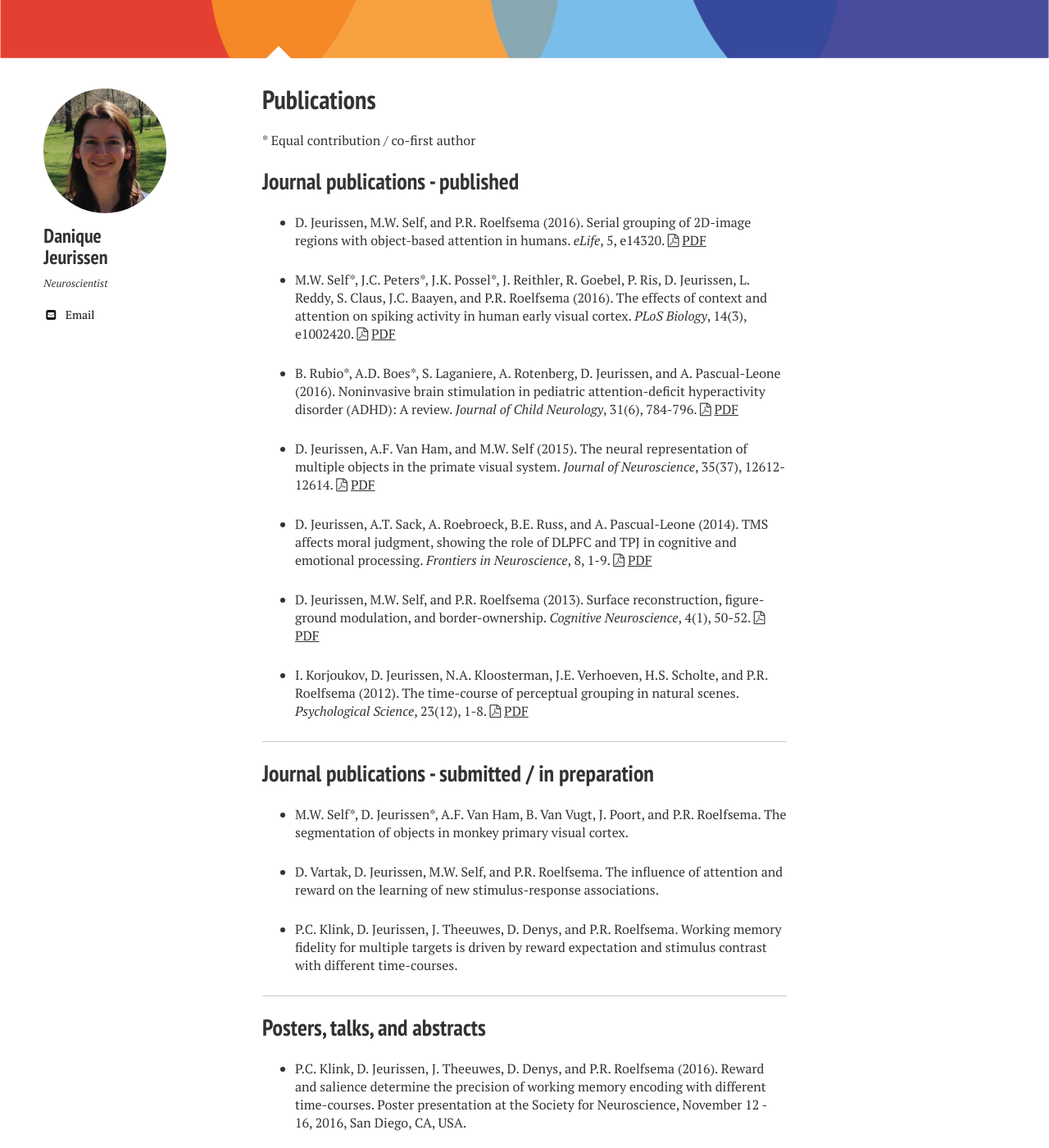
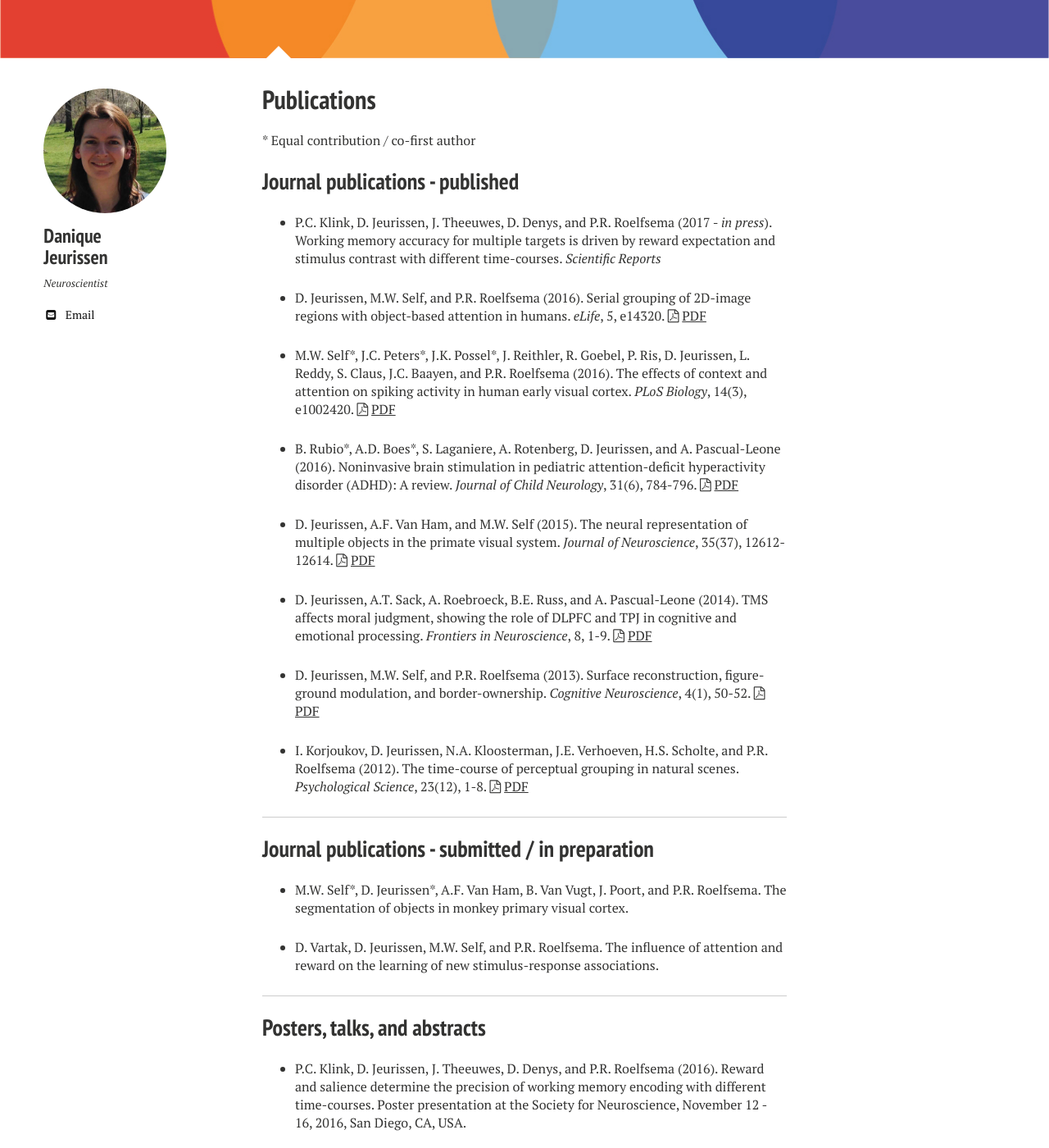
Before and after one commit to DaniqueJeurissen/DaniqueJeurissen.github.io, a Jekyll site: the page built from publications/index.md, in a window 1280 px wide and 1400 px high, scrolled down 298 px. Shown: the whole window at 82% size. Built offline with Jekyll 4.4.1, drawn with Linux system fonts in a browser that asks for light colours; nearby versions of some CDN libraries; part of the change alters nothing that is shown.

Commit message:
Updated Publications with Scientific Reports paper

```diff
--- a/publications/index.md
+++ b/publications/index.md
@@ -9,6 +9,9 @@ image:
 \* Equal contribution / co-first author
 
 ## Journal publications - published
+
+
+* P.C. Klink, D. Jeurissen, J. Theeuwes, D. Denys, and P.R. Roelfsema (2017 - _in press_). Working memory accuracy for multiple targets is driven by reward expectation and stimulus contrast with different time-courses. _Scientific Reports_
 
 * D. Jeurissen, M.W. Self, and P.R. Roelfsema (2016). Serial grouping of 2D-image regions with object-based attention in humans. _eLife_,  5, e14320. <i class="fa fa-file-pdf-o"></i> [PDF](https://elifesciences.org/content/5/e14320-download.pdf)
 
@@ -31,8 +34,6 @@ image:
 * M.W. Self\*, D. Jeurissen\*, A.F. Van Ham, B. Van Vugt, J. Poort, and P.R. Roelfsema. The segmentation of objects in monkey primary visual cortex.
 
 * D. Vartak, D. Jeurissen, M.W. Self, and P.R. Roelfsema. The influence of attention and reward on the learning of new stimulus-response associations.
-
-* P.C. Klink, D. Jeurissen, J. Theeuwes, D. Denys, and P.R. Roelfsema. Working memory fidelity for multiple targets is driven by reward expectation and stimulus contrast with different time-courses.
 
 ---
 
```
Also changed, not shown: 1 other file.
